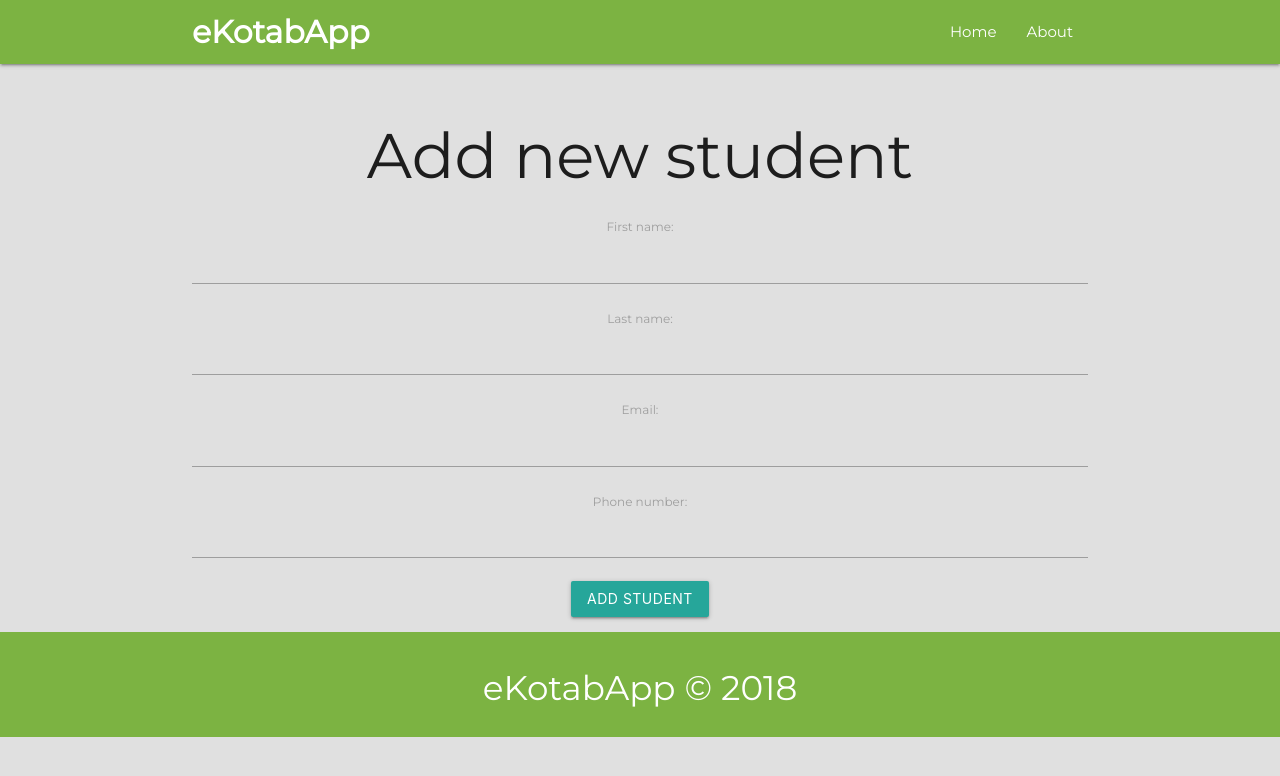
After one commit to norhaak/ekotabproject, a Django app: page /student/add in a window 1280 px wide. The commit adds this page. Shown: the top 776 px of the page. Run offline with Django 3.2, Linux system fonts and the light colour scheme.

Commit message:
added student create/update/delete views

```diff
--- a/ekotab/models.py
+++ b/ekotab/models.py
@@ -1,4 +1,6 @@
 from django.db import models
+from django.forms import ModelForm
+from django.urls import reverse
 from django.utils.text import slugify
 import datetime
 from .utils import ChoiceEnum
@@ -9,6 +11,7 @@ STEP_STATUSES = (
     ('F', 'Failed'),
     ('P', 'Passed')
 )
+
 
 class Student(models.Model):
     first_name = models.CharField(max_length=50)
@@ -32,6 +35,12 @@ class Student(models.Model):
         return current_step
 
 
+class StudentForm(ModelForm):
+    class Meta:
+        model = Student
+        fields = ['first_name', 'last_name', 'email', 'phone_number']
+
+
 class Statuses(ChoiceEnum):
         ONGOING = 'Ongoing'
         SUBMITTED = 'Submitted'
--- a/ekotab/static/css/styles.css
+++ b/ekotab/static/css/styles.css
@@ -82,3 +82,8 @@ html {
 	color: blue;
 	font-weight: bold;
 }
+
+/* student delete form */
+.section-student-delete {
+	margin: 200px 0;
+}
--- a/ekotab/templates/ekotab/student-detail.html
+++ b/ekotab/templates/ekotab/student-detail.html
@@ -2,6 +2,8 @@
 {% block content %}
 
 <div class="container">
+
+	<h3>Welcome {{ student.first_name }}</h3>
 
 	<section class="section section-stats">
 		<div class="row">
--- /dev/null
+++ b/ekotab/templates/ekotab/student_form.html
@@ -0,0 +1,21 @@
+{% extends 'ekotab/base.html' %}
+{% load static %}
+{% block content %}
+
+<div class="container">
+
+    <section class="section student-form center">
+        <h1>
+            Add new student
+        </h1>
+        <form method="post">
+            {% csrf_token %}
+            {{ form.as_p }}
+            <input type="submit" class="btn" value="Add Student">
+        </form>
+
+    </section>
+
+</div>
+
+{% endblock %}
--- a/ekotab/urls.py
+++ b/ekotab/urls.py
@@ -1,9 +1,13 @@
 from django.contrib import admin
 from django.urls import path
 from . import views
+from ekotab.views import StudentCreate, StudentDelete, StudentUpdate
 
 app_name = 'ekotab'
 urlpatterns = [
     path('', views.student_list, name='list'),
-    path('<slug:student_slug>', views.student_detail, name='detail'),
+    path('student/add', StudentCreate.as_view(), name='student-add'),
+    path('student/<slug:slug>/update', StudentUpdate.as_view(), name='student-update'),
+    path('student/<slug:slug>/delete', StudentDelete.as_view(), name='student-delete'),
+    path('student/<slug:student_slug>', views.student_detail, name='detail'),
 ]
--- a/ekotab/views.py
+++ b/ekotab/views.py
@@ -1,5 +1,57 @@
 from django.shortcuts import render, get_object_or_404
-from .models import Student, Step, Statuses
+from django.http import HttpResponseRedirect
+from django.views.generic.edit import CreateView, DeleteView, UpdateView
+from .models import Student, Step, Statuses, StudentForm
+from django.urls import reverse_lazy
+from django.utils.text import slugify
+
+
+class StudentCreate(CreateView):
+    model = Student
+    fields = ['first_name', 'last_name', 'email', 'phone_number']
+
+    def form_valid(self, form):
+        self.object = form.save(commit=False)
+        self.object.save()
+
+        return HttpResponseRedirect(self.get_success_url())
+
+    def get_success_url(self):
+        return slugify(self.request.POST['first_name'])
+
+
+class StudentUpdate(UpdateView):
+    model = Student
+    fields = ['first_name', 'last_name', 'email', 'phone_number']
+    template_name_suffix = '_update_form'
+    success_url = reverse_lazy('ekotab:list')
+
+
+class StudentDelete(DeleteView):
+    model = Student
+    fields = ['first_name', 'last_name', 'email', 'phone_number']
+    success_url = reverse_lazy('ekotab:list')
+
+
+class StepCreate(CreateView):
+    model = Step
+    fields = ['first_name', 'last_name', 'email', 'phone_number']
+
+class StepUpdate(UpdateView):
+    model = Step
+    fields = ['first_name', 'last_name', 'email', 'phone_number']
+    template_name_suffix = '_update_form'
+
+
+class StepDelete(DeleteView):
+    model = Step
+    fields = ['first_name', 'last_name', 'email', 'phone_number']
+    success_url = reverse_lazy('list')
+
+
+
+
+
 
 
 def student_list(request):
```
Also changed, not shown: ekotab/templates/ekotab/student-list.html (+7 -5 lines), ekotab/templates/ekotab/student_confirm_delete.html (added, +15 -0 lines), ekotab/templates/ekotab/student_update_form.html (added, +18 -0 lines), db.sqlite3.
